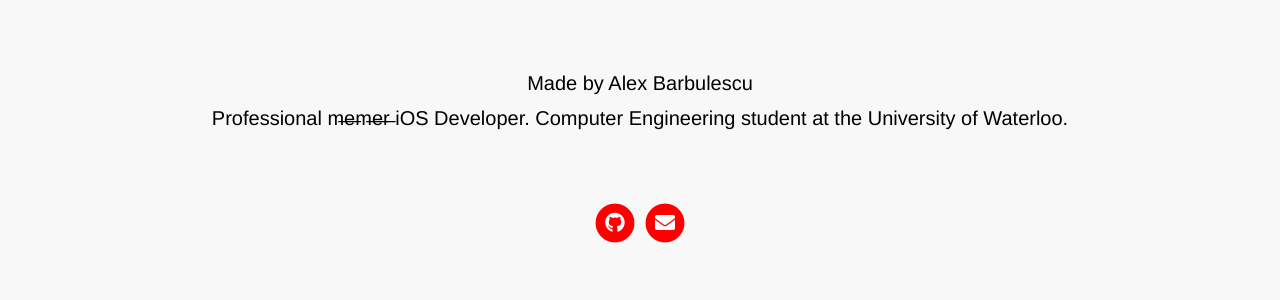
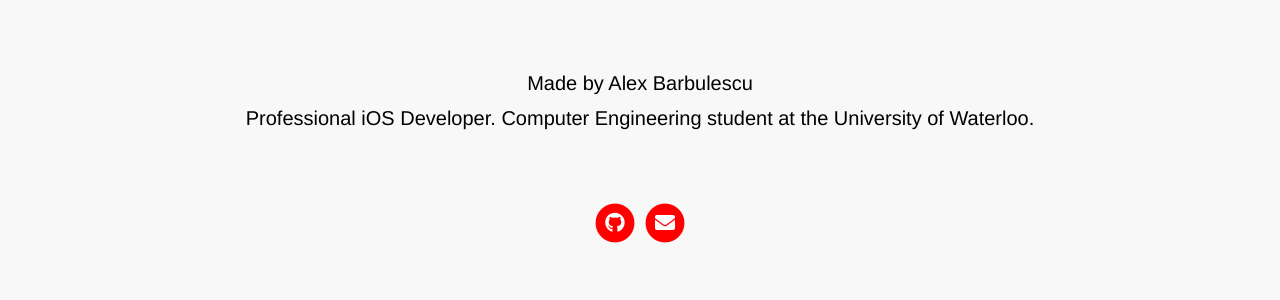
Before and after one commit to barbulescualex/deepfried.app, a Jekyll site: the page built from index.html, in a window 1280 px wide. Shown: the part 1716-2016 px from the top of the page. Built offline with Jekyll 4.4.1, drawn with Linux system fonts in a browser that asks for light colours; nearby versions of some CDN libraries.

```diff
--- a/_config.yml
+++ b/_config.yml
@@ -5,6 +5,7 @@ appstore_link                             :
 playstore_link                            :                                           # Enter Google Play Store URL.
 presskit_download_link                    : #https://www.reddit.com/r/deepfriedmemes                                          # Enter a link to downloadable file or (e.g. public Dropbox link to a .zip file).
                                                                                       # Or upload your press kit file to assets and set path accordingly (e.g. "assets/your_press_kit.zip").
+
 
 app_icon                                  : # assets/appicon.png                      # Automatically populates if not set and if iOS app ID is set.  Otherwise enter path to icon file manually.
 app_name                                  :                                           # Automatically populates if not set and if iOS app ID is set.  Otherwise enter manually.
--- a/_includes/footer.html
+++ b/_includes/footer.html
@@ -1,6 +1,6 @@
 <footer>
 	<p class="footerTextTop">Made by {% if site.your_link %}<a href="{{ site.your_link }}">{% endif %}{{ site.your_name }}{% if site.your_link %}</a>{% endif %}</p>
-	<p class="footerTextBottom">Professional m̶e̶m̶e̶r̶ iOS Developer. Computer Engineering student at the University of Waterloo.</p>
+	<p class="footerTextBottom">Professional iOS Developer. Computer Engineering student at the University of Waterloo.</p>
 	<div class="footerIcons">
 
 		{% if site.facebook_username %}
```
Also changed, not shown: 3 other files.
